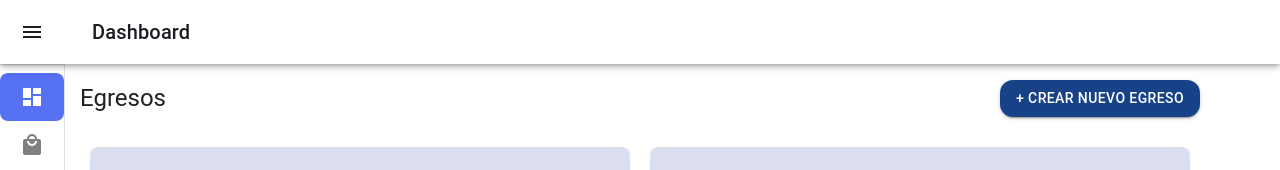
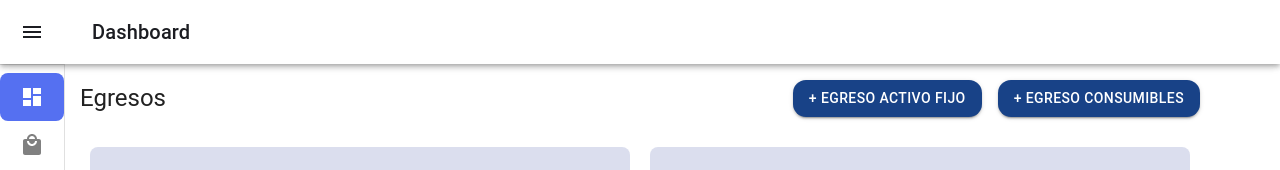
Before and after one commit to jpierre09/SIBI_front, a React (Vite) app: page /outflows in a window 1280 px wide. Shown: the top 170 px of the page. Built offline with nearby package versions, Linux system fonts and the light colour scheme.

Commit message:
Add Formulario de egresos consumibles

```diff
--- a/src/pages/Outflows.jsx
+++ b/src/pages/Outflows.jsx
@@ -3,9 +3,11 @@ import Layout from '../layout/Layout';
 import { Box, Typography, Button } from '@mui/material';
 import TableOutflows from '../components/TableOutflows/TableOutflows';
 import OutflowsModal from './OutflowsModal.jsx';
+import OutflowsModalConsumible from './OutflowsModalconsumible';
 
 export const Outflows = () => {
   const [modalOpen, setModalOpen] = useState(false);
+  const [modalConsumibleOpen, setModalConsumibleOpen] = useState(false);
 
   return (
     <Layout>
@@ -18,9 +20,10 @@ export const Outflows = () => {
     marginBottom: '20px',
   }}
 >
-          <Typography variant="h5" >
+  <Typography variant="h5">
     Egresos
   </Typography>
+  <Box sx={{ display: 'flex', gap: '16px' }}>
             <Button
               variant="contained"
               color="primary"
@@ -29,11 +32,26 @@ export const Outflows = () => {
                 '&:hover': { backgroundColor: "#133466" },
                 borderRadius: '13px'
               }}
-            onClick={() => setModalOpen(true)} // Abre el modal al hacer clic
+              onClick={() => setModalOpen(true)} // Abre el modal de activo fijo al hacer clic
             >
-            + Crear nuevo egreso
+              + egreso activo fijo
+            </Button>
+            <Button
+              variant="contained"
+              color="primary"
+              sx={{
+                backgroundColor: "#184287",
+                '&:hover': { backgroundColor: "#133466" },
+                borderRadius: '13px'
+              }}
+              onClick={() => setModalConsumibleOpen(true)} // Abre el modal de consumibles al hacer clic
+            >
+              + egreso consumibles
             </Button>
           </Box>
+        </Box>
+
+
 
         <Box
           sx={{
@@ -81,6 +99,10 @@ export const Outflows = () => {
 
         {/* Modal */}
         <OutflowsModal open={modalOpen} onClose={() => setModalOpen(false)} />
+
+        {/* Modal de consumibles */}
+        <OutflowsModalConsumible open={modalConsumibleOpen} onClose={() => setModalConsumibleOpen(false)} />
+
       </Box>
     </Layout>
   );
--- a/src/pages/OutflowsModal.jsx
+++ b/src/pages/OutflowsModal.jsx
@@ -67,7 +67,7 @@ const OutflowsModal = ({ open, onClose }) => {
         }}
       >
         <Typography variant="h5" gutterBottom>
-          Crear nuevo egreso
+          Crear nuevo egreso activo fijo
         </Typography>
 
         <Box sx={{ display: 'flex' }}>
```
Lines whose indentation alone changed are shown as unchanged.
